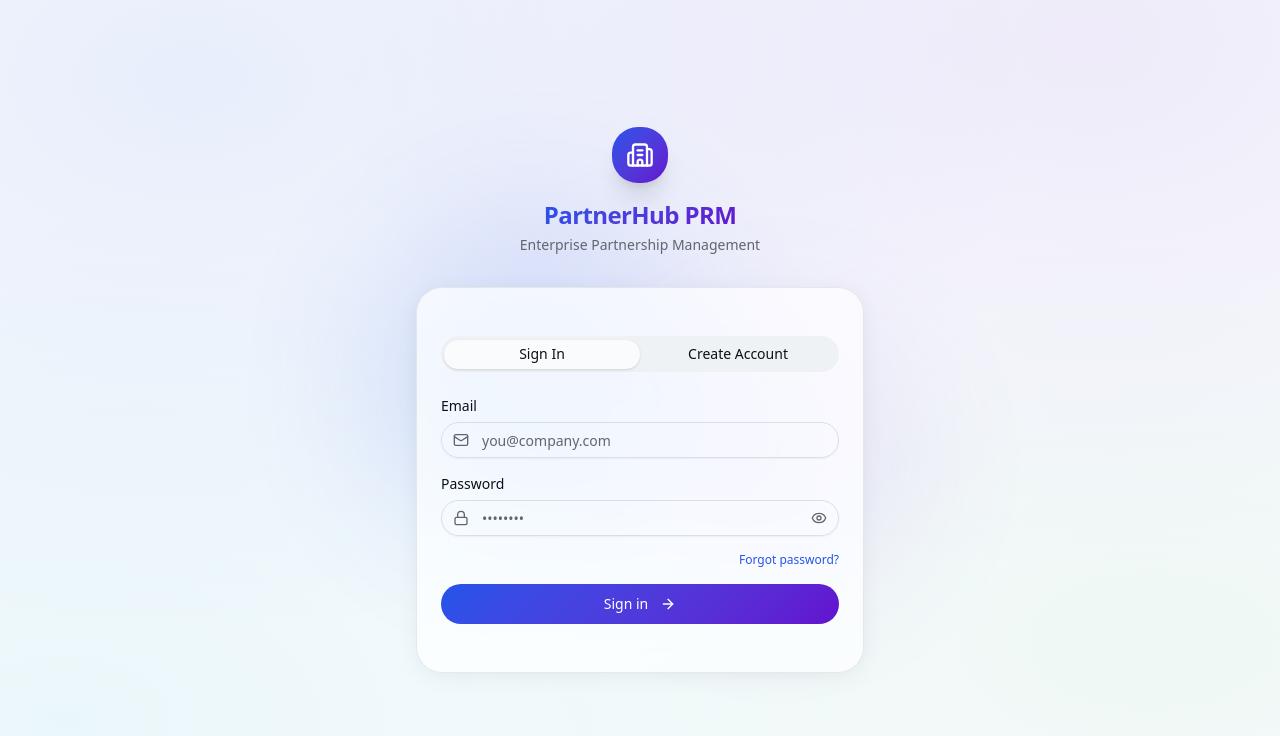
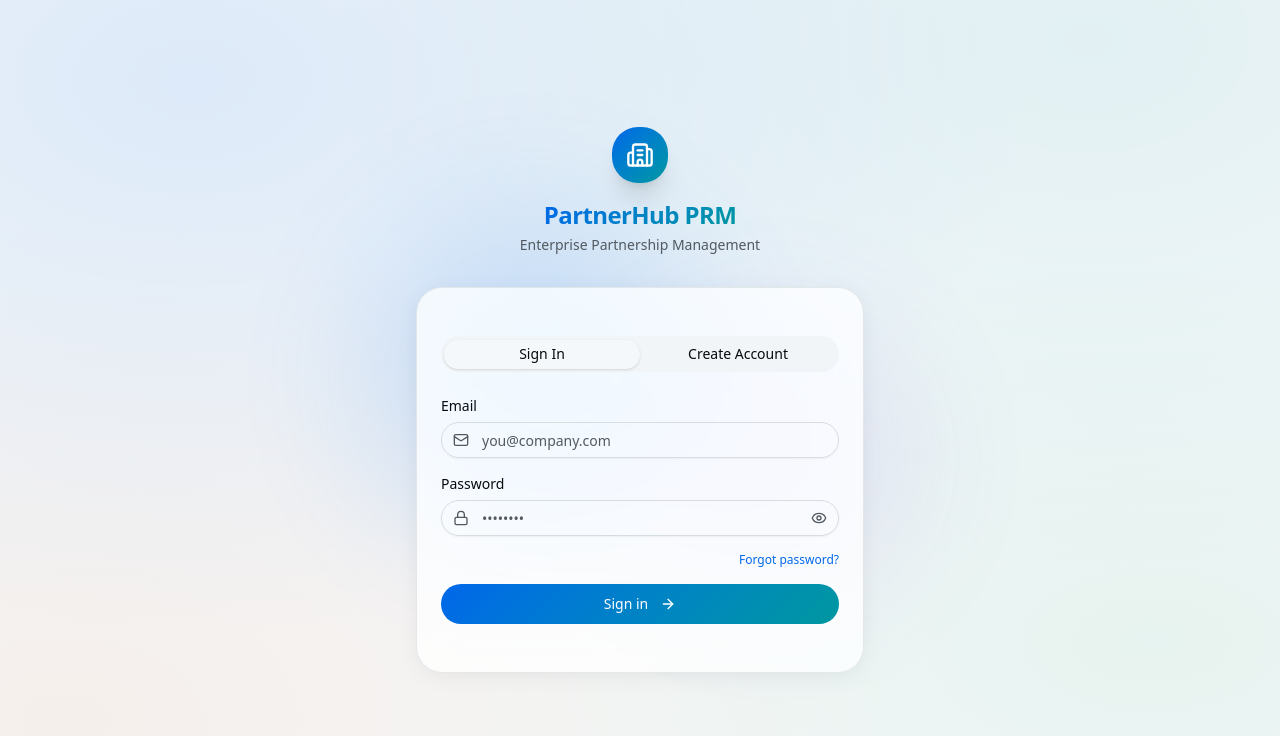
Before and after one commit to soundar-kanagaraj/PRM, a React (Vite) app: page /login in a window 1280 px wide. Shown: the top 736 px of the page. Built offline with nearby package versions, Linux system fonts and the light colour scheme; no server answers.

Commit message:
Refresh UI with vibrant palette & spacing fixes

```diff
--- a/src/components/shared/premium.tsx
+++ b/src/components/shared/premium.tsx
@@ -74,12 +74,12 @@ export function StatCard({ title, value, icon: Icon, format, trend, sparkData, c
   delay?: number
 }) {
   const palette = {
-    primary:     { from: 'from-indigo-500/12', to: 'to-indigo-500/4', icon: 'bg-indigo-500/10 text-indigo-600 dark:text-indigo-400', spark: 'var(--chart-1)', glow: 'oklch(0.516 0.231 265 / 0.2)' },
-    secondary:   { from: 'from-violet-500/12', to: 'to-violet-500/4', icon: 'bg-violet-500/10 text-violet-600 dark:text-violet-400', spark: 'var(--chart-3)', glow: 'oklch(0.454 0.244 292 / 0.2)' },
-    accent:      { from: 'from-cyan-500/12',   to: 'to-cyan-500/4',   icon: 'bg-cyan-500/10 text-cyan-600 dark:text-cyan-400',       spark: 'var(--chart-5)', glow: 'oklch(0.710 0.143 210 / 0.2)' },
-    success:     { from: 'from-green-500/12',  to: 'to-green-500/4',  icon: 'bg-green-500/10 text-green-600 dark:text-green-400',    spark: 'var(--chart-2)', glow: 'oklch(0.698 0.173 151 / 0.2)' },
-    warning:     { from: 'from-amber-500/12',  to: 'to-amber-500/4',  icon: 'bg-amber-500/10 text-amber-600 dark:text-amber-400',    spark: 'var(--chart-4)', glow: 'oklch(0.779 0.167 71 / 0.2)' },
-    destructive: { from: 'from-red-500/12',    to: 'to-red-500/4',    icon: 'bg-red-500/10 text-red-600 dark:text-red-400',          spark: 'var(--chart-5)', glow: 'oklch(0.620 0.218 24 / 0.2)' },
+    primary:     { from: 'from-blue-500/12',   to: 'to-blue-500/4',   icon: 'bg-blue-500/10 text-blue-600 dark:text-blue-400',       spark: 'var(--chart-1)', glow: 'oklch(0.546 0.215 259 / 0.2)' },
+    secondary:   { from: 'from-teal-500/12',   to: 'to-teal-500/4',   icon: 'bg-teal-500/10 text-teal-600 dark:text-teal-400',       spark: 'var(--chart-3)', glow: 'oklch(0.600 0.136 200 / 0.2)' },
+    accent:      { from: 'from-orange-500/12', to: 'to-orange-500/4', icon: 'bg-orange-500/10 text-orange-600 dark:text-orange-400', spark: 'var(--chart-4)', glow: 'oklch(0.705 0.176 49 / 0.2)' },
+    success:     { from: 'from-green-500/12',  to: 'to-green-500/4',  icon: 'bg-green-500/10 text-green-600 dark:text-green-400',  spark: 'var(--chart-2)', glow: 'oklch(0.627 0.170 150 / 0.2)' },
+    warning:     { from: 'from-yellow-500/12', to: 'to-yellow-500/4', icon: 'bg-yellow-500/10 text-yellow-600 dark:text-yellow-400', spark: 'var(--chart-5)', glow: 'oklch(0.795 0.176 86 / 0.2)' },
+    destructive: { from: 'from-red-500/12',    to: 'to-red-500/4',   icon: 'bg-red-500/10 text-red-600 dark:text-red-400',          spark: 'var(--chart-4)', glow: 'oklch(0.577 0.217 27 / 0.2)' },
   }
   const p = palette[color]
   const hasTrend = trend !== undefined
@@ -167,7 +167,7 @@ export function PageHeader({ title, description, children, section }: {
         >
           {title}
         </h1>
-        {description && <p className="text-sm text-muted-foreground mt-0.5" style={{ fontFamily: 'var(--font-body)' }}>{description}</p>}
+        {description && <p className="text-sm text-muted-foreground mt-1" style={{ fontFamily: 'var(--font-body)' }}>{description}</p>}
       </div>
       {children && <div className="flex items-center gap-2 shrink-0">{children}</div>}
     </motion.div>
@@ -183,14 +183,14 @@ export function StatusBadge({ status, variant }: {
     active:   'bg-green-500/10 text-green-700 dark:text-green-400 border-green-500/25',
     success:  'bg-green-500/10 text-green-700 dark:text-green-400 border-green-500/25',
     inactive: 'bg-slate-400/10 text-slate-600 dark:text-slate-400 border-slate-400/25',
-    pending:  'bg-amber-500/10 text-amber-700 dark:text-amber-400 border-amber-500/25',
-    warning:  'bg-amber-500/10 text-amber-700 dark:text-amber-400 border-amber-500/25',
+    pending:  'bg-yellow-500/10 text-yellow-700 dark:text-yellow-400 border-yellow-500/25',
+    warning:  'bg-orange-500/10 text-orange-700 dark:text-orange-400 border-orange-500/25',
     danger:   'bg-red-500/10 text-red-700 dark:text-red-400 border-red-500/25',
-    info:     'bg-indigo-500/10 text-indigo-700 dark:text-indigo-400 border-indigo-500/25',
+    info:     'bg-blue-500/10 text-blue-700 dark:text-blue-400 border-blue-500/25',
   }
   const dots = {
     active: 'bg-green-500', success: 'bg-green-500', inactive: 'bg-slate-400',
-    pending: 'bg-amber-500', warning: 'bg-amber-500', danger: 'bg-red-500', info: 'bg-indigo-500',
+    pending: 'bg-yellow-500', warning: 'bg-orange-500', danger: 'bg-red-500', info: 'bg-blue-500',
   }
   const v = variant ?? 'info'
   return (
--- a/src/index.css
+++ b/src/index.css
@@ -61,125 +61,125 @@
 }
 
 /* ============================================================
-   PREMIUM DRIBBBLE-INSPIRED DESIGN SYSTEM
+   VIBRANT PROFESSIONAL DESIGN SYSTEM
 
-   Exact Brand Colors:
-   Primary:    #4F46E5  (Indigo-600)
-   Secondary:  #7C3AED  (Violet-700)
-   Accent:     #06B6D4  (Cyan-500)
-   Success:    #22C55E  (Green-500)
-   Warning:    #F59E0B  (Amber-500)
-   Danger:     #EF4444  (Red-500)
-   BG Light:   #F8FAFC
-   BG Dark:    #0F172A  (Slate-900 – deep navy)
+   A colorful, energetic palette that stays professional:
+   Primary:    #2563EB  (Blue-600)   – trust, focus
+   Secondary:  #0D9488  (Teal-600)   – growth, balance
+   Accent:     #F97316  (Orange-500) – energy, action
+   Success:    #16A34A  (Green-600)  – positive
+   Warning:    #EAB308  (Yellow-500) – caution
+   Danger:     #DC2626  (Red-600)    – alert
+   BG Light:   #F1F5F9  (Slate-100)  – soft, airy
+   BG Dark:    #0B1120  (Slate-950)  – deep, rich
    ============================================================ */
 
 :root {
   --radius: 0.875rem;
 
-  /* Exact brand colors as OKLCH equivalents */
-  --background: oklch(0.988 0.003 240);       /* #F8FAFC */
-  --foreground: oklch(0.175 0.012 250);       /* slate-900 */
+  /* Vibrant brand colors */
+  --background: oklch(0.977 0.004 240);       /* #F1F5F9 */
+  --foreground: oklch(0.145 0.015 250);       /* slate-950 */
 
-  --card: oklch(1 0 0 / 0.72);
-  --card-foreground: oklch(0.175 0.012 250);
+  --card: oklch(1 0 0 / 0.78);
+  --card-foreground: oklch(0.145 0.015 250);
 
-  --popover: oklch(1 0 0 / 0.95);
-  --popover-foreground: oklch(0.175 0.012 250);
+  --popover: oklch(1 0 0 / 0.96);
+  --popover-foreground: oklch(0.145 0.015 250);
 
-  --primary: oklch(0.516 0.231 265);          /* #4F46E5 */
+  --primary: oklch(0.546 0.215 259);          /* #2563EB */
   --primary-foreground: oklch(1 0 0);
 
-  --secondary: oklch(0.454 0.244 292);        /* #7C3AED */
+  --secondary: oklch(0.600 0.136 200);        /* #0D9488 */
   --secondary-foreground: oklch(1 0 0);
 
-  --accent: oklch(0.710 0.143 210);           /* #06B6D4 */
-  --accent-foreground: oklch(0.175 0.012 250);
+  --accent: oklch(0.705 0.176 49);           /* #F97316 */
+  --accent-foreground: oklch(1 0 0);
 
-  --muted: oklch(0.960 0.006 240);
-  --muted-foreground: oklch(0.510 0.012 240);
+  --muted: oklch(0.968 0.005 240);
+  --muted-foreground: oklch(0.460 0.015 250);
 
-  --success: oklch(0.698 0.173 151);          /* #22C55E */
+  --success: oklch(0.627 0.170 150);         /* #16A34A */
   --success-foreground: oklch(1 0 0);
 
-  --warning: oklch(0.779 0.167 71);           /* #F59E0B */
-  --warning-foreground: oklch(0.22 0.04 70);
+  --warning: oklch(0.795 0.176 86);          /* #EAB308 */
+  --warning-foreground: oklch(0.18 0.04 86);
 
-  --destructive: oklch(0.620 0.218 24);       /* #EF4444 */
+  --destructive: oklch(0.577 0.217 27);      /* #DC2626 */
   --destructive-foreground: oklch(1 0 0);
 
-  --border: oklch(0.905 0.008 240 / 0.7);
-  --input: oklch(0.900 0.008 240);
-  --ring: oklch(0.516 0.231 265);
+  --border: oklch(0.898 0.008 240 / 0.7);
+  --input: oklch(0.890 0.008 240);
+  --ring: oklch(0.546 0.215 259);
 
-  /* Charts – pro palette */
-  --chart-1: oklch(0.516 0.231 265);          /* indigo */
-  --chart-2: oklch(0.698 0.173 151);          /* green */
-  --chart-3: oklch(0.454 0.244 292);          /* violet */
-  --chart-4: oklch(0.779 0.167 71);           /* amber */
-  --chart-5: oklch(0.710 0.143 210);          /* cyan */
+  /* Charts – vibrant multi-color palette */
+  --chart-1: oklch(0.546 0.215 259);         /* blue */
+  --chart-2: oklch(0.627 0.170 150);         /* green */
+  --chart-3: oklch(0.600 0.136 200);         /* teal */
+  --chart-4: oklch(0.705 0.176 49);          /* orange */
+  --chart-5: oklch(0.795 0.176 86);          /* yellow */
 
-  /* Sidebar – glass on light background */
-  --sidebar: oklch(1 0 0 / 0.7);
-  --sidebar-foreground: oklch(0.240 0.012 250);
-  --sidebar-primary: oklch(0.516 0.231 265);
+  /* Sidebar – glass with blue tint */
+  --sidebar: oklch(1 0 0 / 0.72);
+  --sidebar-foreground: oklch(0.200 0.015 250);
+  --sidebar-primary: oklch(0.546 0.215 259);
   --sidebar-primary-foreground: oklch(1 0 0);
-  --sidebar-accent: oklch(0.516 0.231 265 / 0.08);
-  --sidebar-accent-foreground: oklch(0.516 0.231 265);
+  --sidebar-accent: oklch(0.546 0.215 259 / 0.10);
+  --sidebar-accent-foreground: oklch(0.546 0.215 259);
   --sidebar-border: oklch(0.880 0.008 240 / 0.6);
-  --sidebar-ring: oklch(0.516 0.231 265);
+  --sidebar-ring: oklch(0.546 0.215 259);
 }
 
 .dark {
-  /* Deep navy – #0F172A */
-  --background: oklch(0.168 0.022 252);       /* #0F172A */
+  /* Deep slate – #0B1120 */
+  --background: oklch(0.145 0.020 252);      /* #0B1120 */
   --foreground: oklch(0.960 0.006 240);
 
-  --card: oklch(0.215 0.018 252 / 0.7);
+  --card: oklch(0.205 0.020 252 / 0.72);
   --card-foreground: oklch(0.960 0.006 240);
 
-  --popover: oklch(0.240 0.018 252 / 0.95);
+  --popover: oklch(0.230 0.020 252 / 0.96);
   --popover-foreground: oklch(0.960 0.006 240);
 
-  --primary: oklch(0.620 0.225 265);          /* brighter indigo */
-  --primary-foreground: oklch(0.10 0.015 265);
+  --primary: oklch(0.620 0.210 259);         /* brighter blue */
+  --primary-foreground: oklch(0.10 0.015 259);
 
-  --secondary: oklch(0.560 0.235 292);
-  --secondary-foreground: oklch(0.10 0.015 292);
+  --secondary: oklch(0.680 0.120 200);
+  --secondary-foreground: oklch(0.10 0.015 200);
 
-  --accent: oklch(0.740 0.135 210);
-  --accent-foreground: oklch(0.12 0.015 210);
+  --accent: oklch(0.740 0.170 49);
+  --accent-foreground: oklch(0.12 0.015 49);
 
-  --muted: oklch(0.255 0.016 252);
-  --muted-foreground: oklch(0.600 0.012 240);
+  --muted: oklch(0.260 0.018 252);
+  --muted-foreground: oklch(0.620 0.012 240);
 
-  --success: oklch(0.710 0.163 151);
-  --success-foreground: oklch(0.12 0.015 151);
+  --success: oklch(0.700 0.160 150);
+  --success-foreground: oklch(0.12 0.015 150);
 
-  --warning: oklch(0.800 0.155 71);
-  --warning-foreground: oklch(0.18 0.04 70);
+  --warning: oklch(0.820 0.165 86);
+  --warning-foreground: oklch(0.18 0.04 86);
 
-  --destructive: oklch(0.650 0.210 24);
+  --destructive: oklch(0.640 0.210 27);
   --destructive-foreground: oklch(0.970 0.006 240);
 
-  --border: oklch(1 0 0 / 0.09);
-  --input: oklch(1 0 0 / 0.12);
-  --ring: oklch(0.620 0.225 265);
+  --border: oklch(1 0 0 / 0.10);
+  --input: oklch(1 0 0 / 0.13);
+  --ring: oklch(0.620 0.210 259);
 
-  --chart-1: oklch(0.640 0.220 265);
-  --chart-2: oklch(0.710 0.163 151);
-  --chart-3: oklch(0.580 0.230 292);
-  --chart-4: oklch(0.800 0.155 71);
-  --chart-5: oklch(0.740 0.135 210);
+  --chart-1: oklch(0.640 0.210 259);
+  --chart-2: oklch(0.700 0.160 150);
+  --chart-3: oklch(0.680 0.120 200);
+  --chart-4: oklch(0.740 0.170 49);
+  --chart-5: oklch(0.820 0.165 86);
 
-  --sidebar: oklch(0.195 0.018 252 / 0.75);
+  --sidebar: oklch(0.185 0.020 252 / 0.78);
   --sidebar-foreground: oklch(0.900 0.008 240);
-  --sidebar-primary: oklch(0.620 0.225 265);
-  --sidebar-primary-foreground: oklch(0.10 0.015 265);
-  --sidebar-accent: oklch(0.620 0.225 265 / 0.10);
-  --sidebar-accent-foreground: oklch(0.740 0.150 265);
-  --sidebar-border: oklch(1 0 0 / 0.08);
-  --sidebar-ring: oklch(0.620 0.225 265);
+  --sidebar-primary: oklch(0.620 0.210 259);
+  --sidebar-primary-foreground: oklch(0.10 0.015 259);
+  --sidebar-accent: oklch(0.620 0.210 259 / 0.12);
+  --sidebar-accent-foreground: oklch(0.740 0.150 259);
+  --sidebar-border: oklch(1 0 0 / 0.09);
+  --sidebar-ring: oklch(0.620 0.210 259);
 }
 
 @layer base {
@@ -246,6 +246,13 @@
     -webkit-text-fill-color: transparent;
   }
 
+  .text-gradient-warm {
+    background: linear-gradient(135deg, var(--accent) 0%, var(--warning) 100%);
+    -webkit-background-clip: text;
+    background-clip: text;
+    -webkit-text-fill-color: transparent;
+  }
+
   /* ── Premium button gradient ────────────────────────── */
   .btn-gradient {
     background: linear-gradient(135deg, var(--primary) 0%, var(--secondary) 100%);
@@ -255,14 +262,27 @@
   .btn-gradient:hover {
     filter: brightness(1.08);
     box-shadow:
-      0 4px 20px -4px oklch(0.516 0.231 265 / 0.5),
-      0 0 0 1px oklch(0.516 0.231 265 / 0.2);
+      0 4px 20px -4px oklch(0.546 0.215 259 / 0.5),
+      0 0 0 1px oklch(0.546 0.215 259 / 0.2);
     transform: translateY(-1px);
   }
 
   .btn-gradient:active {
     transform: translateY(0) scale(0.98);
     filter: brightness(0.96);
+  }
+
+  .btn-gradient-warm {
+    background: linear-gradient(135deg, var(--accent) 0%, var(--warning) 100%);
+    transition: all 0.25s cubic-bezier(0.4, 0, 0.2, 1);
+  }
+
+  .btn-gradient-warm:hover {
+    filter: brightness(1.08);
+    box-shadow:
+      0 4px 20px -4px oklch(0.705 0.176 49 / 0.5),
+      0 0 0 1px oklch(0.705 0.176 49 / 0.2);
+    transform: translateY(-1px);
   }
 
   /* ── Card hover lift + glow ─────────────────────────── */
@@ -275,14 +295,14 @@
   .card-hover:hover {
     transform: translateY(-3px);
     box-shadow:
-      0 16px 48px -8px oklch(0.516 0.231 265 / 0.18),
+      0 16px 48px -8px oklch(0.546 0.215 259 / 0.18),
       0 4px 16px -4px oklch(0 0 0 / 0.1),
       0 1px 0 0 oklch(1 0 0 / 0.08) inset;
   }
 
   .dark .card-hover:hover {
     box-shadow:
-      0 16px 48px -8px oklch(0.620 0.225 265 / 0.28),
+      0 16px 48px -8px oklch(0.620 0.210 259 / 0.28),
       0 4px 16px -4px oklch(0 0 0 / 0.3),
       0 1px 0 0 oklch(1 0 0 / 0.06) inset;
   }
@@ -291,19 +311,19 @@
   .gradient-mesh {
     background-color: var(--background);
     background-image:
-      radial-gradient(at 15% 10%,  oklch(0.516 0.231 265 / 0.08) 0%, transparent 55%),
-      radial-gradient(at 85% 5%,   oklch(0.454 0.244 292 / 0.07) 0%, transparent 50%),
-      radial-gradient(at 5%  90%,  oklch(0.710 0.143 210 / 0.06) 0%, transparent 50%),
-      radial-gradient(at 90% 80%,  oklch(0.698 0.173 151 / 0.05) 0%, transparent 45%);
+      radial-gradient(at 15% 10%,  oklch(0.546 0.215 259 / 0.10) 0%, transparent 55%),
+      radial-gradient(at 85% 5%,   oklch(0.600 0.136 200 / 0.08) 0%, transparent 50%),
+      radial-gradient(at 5%  90%,  oklch(0.705 0.176 49 / 0.07) 0%, transparent 50%),
+      radial-gradient(at 90% 80%,  oklch(0.627 0.170 150 / 0.06) 0%, transparent 45%);
   }
 
   .dark .gradient-mesh {
     background-color: var(--background);
     background-image:
-      radial-gradient(at 15% 10%,  oklch(0.620 0.225 265 / 0.18) 0%, transparent 55%),
-      radial-gradient(at 85% 5%,   oklch(0.560 0.235 292 / 0.14) 0%, transparent 50%),
-      radial-gradient(at 5%  90%,  oklch(0.740 0.135 210 / 0.10) 0%, transparent 50%),
-      radial-gradient(at 90% 80%,  oklch(0.710 0.163 151 / 0.08) 0%, transparent 45%);
+      radial-gradient(at 15% 10%,  oklch(0.620 0.210 259 / 0.20) 0%, transparent 55%),
+      radial-gradient(at 85% 5%,   oklch(0.680 0.120 200 / 0.16) 0%, transparent 50%),
+      radial-gradient(at 5%  90%,  oklch(0.740 0.170 49 / 0.12) 0%, transparent 50%),
+      radial-gradient(at 90% 80%,  oklch(0.700 0.160 150 / 0.10) 0%, transparent 45%);
   }
 
   /* ── Shimmer skeleton ───────────────────────────────── */
@@ -344,10 +364,10 @@
     transition: background-color 0.15s ease;
   }
   .row-hover:hover {
-    background: oklch(0.516 0.231 265 / 0.04);
+    background: oklch(0.546 0.215 259 / 0.04);
   }
   .dark .row-hover:hover {
-    background: oklch(0.620 0.225 265 / 0.07);
+    background: oklch(0.620 0.210 259 / 0.07);
   }
 
   /* ── Tabular numbers ────────────────────────────────── */
@@ -374,7 +394,7 @@
     box-shadow:
       0 0 0 2px var(--background),
       0 0 0 4px var(--ring),
-      0 0 16px -2px oklch(0.516 0.231 265 / 0.3);
+      0 0 16px -2px oklch(0.546 0.215 259 / 0.3);
   }
 
   /* ── Gradient card accent strip ─────────────────────── */
--- a/src/pages/ActivitiesPage.tsx
+++ b/src/pages/ActivitiesPage.tsx
@@ -15,9 +15,9 @@ const ENTITY_ICONS: Record<string, React.ElementType> = {
 
 const ENTITY_COLORS: Record<string, string> = {
   partner: 'bg-blue-100 text-blue-700 dark:bg-blue-900/30 dark:text-blue-400',
-  agreement: 'bg-violet-100 text-violet-700 dark:bg-violet-900/30 dark:text-violet-400',
-  opportunity: 'bg-amber-100 text-amber-700 dark:bg-amber-900/30 dark:text-amber-400',
-  revenue: 'bg-emerald-100 text-emerald-700 dark:bg-emerald-900/30 dark:text-emerald-400',
+  agreement: 'bg-teal-100 text-teal-700 dark:bg-teal-900/30 dark:text-teal-400',
+  opportunity: 'bg-orange-100 text-orange-700 dark:bg-orange-900/30 dark:text-orange-400',
+  revenue: 'bg-green-100 text-green-700 dark:bg-green-900/30 dark:text-green-400',
 }
 
 type ActivityWithProfile = Activity & { profiles: { full_name: string } | null }
--- a/src/pages/NotificationsPage.tsx
+++ b/src/pages/NotificationsPage.tsx
@@ -1,5 +1,5 @@
 import { useEffect, useState } from 'react'
-import { Bell, Check, CheckCheck, Info, AlertTriangle, AlertCircle, CheckCircle } from 'lucide-react'
+import { Bell, Check, CheckCheck, Info, TriangleAlert as AlertTriangle, CircleAlert as AlertCircle, CircleCheck as CheckCircle } from 'lucide-react'
 import { supabase } from '@/lib/supabase'
 import type { Notification } from '@/lib/supabase'
 import { useAuth } from '@/contexts/AuthContext'
@@ -12,7 +12,7 @@ const TYPE_ICONS: Record<string, React.ElementType> = {
   info: Info, warning: AlertTriangle, error: AlertCircle, success: CheckCircle,
 }
 const TYPE_COLORS: Record<string, string> = {
-  info: 'text-blue-500', warning: 'text-amber-500', error: 'text-red-500', success: 'text-emerald-500',
+  info: 'text-blue-500', warning: 'text-orange-500', error: 'text-red-500', success: 'text-green-500',
 }
 
 export default function NotificationsPage() {
--- a/src/pages/TasksPage.tsx
+++ b/src/pages/TasksPage.tsx
@@ -2,7 +2,7 @@ import { useEffect, useState } from 'react'
 import { useForm, Controller } from 'react-hook-form'
 import { zodResolver } from '@hookform/resolvers/zod'
 import { z } from 'zod'
-import { Plus, CheckSquare, Trash2, Edit, Check, AlertCircle } from 'lucide-react'
+import { Plus, SquareCheck as CheckSquare, Trash2, CreditCard as Edit, Check, CircleAlert as AlertCircle } from 'lucide-react'
 import { toast } from 'sonner'
 import { supabase } from '@/lib/supabase'
 import type { Task, Partner } from '@/lib/supabase'
@@ -33,8 +33,10 @@ const schema = z.object({
 type FormData = z.infer<typeof schema>
 
 const PRIORITY_COLORS: Record<string, string> = {
-  low: 'bg-gray-100 text-gray-600', medium: 'bg-blue-100 text-blue-700',
-  high: 'bg-amber-100 text-amber-700', urgent: 'bg-red-100 text-red-700',
+  low: 'bg-slate-100 text-slate-600 dark:bg-slate-900/30 dark:text-slate-400',
+  medium: 'bg-blue-100 text-blue-700 dark:bg-blue-900/30 dark:text-blue-400',
+  high: 'bg-orange-100 text-orange-700 dark:bg-orange-900/30 dark:text-orange-400',
+  urgent: 'bg-red-100 text-red-700 dark:bg-red-900/30 dark:text-red-400',
 }
 
 export default function TasksPage() {
```
Also changed, not shown: src/components/layout/AppLayout.tsx (+3 -7 lines).
